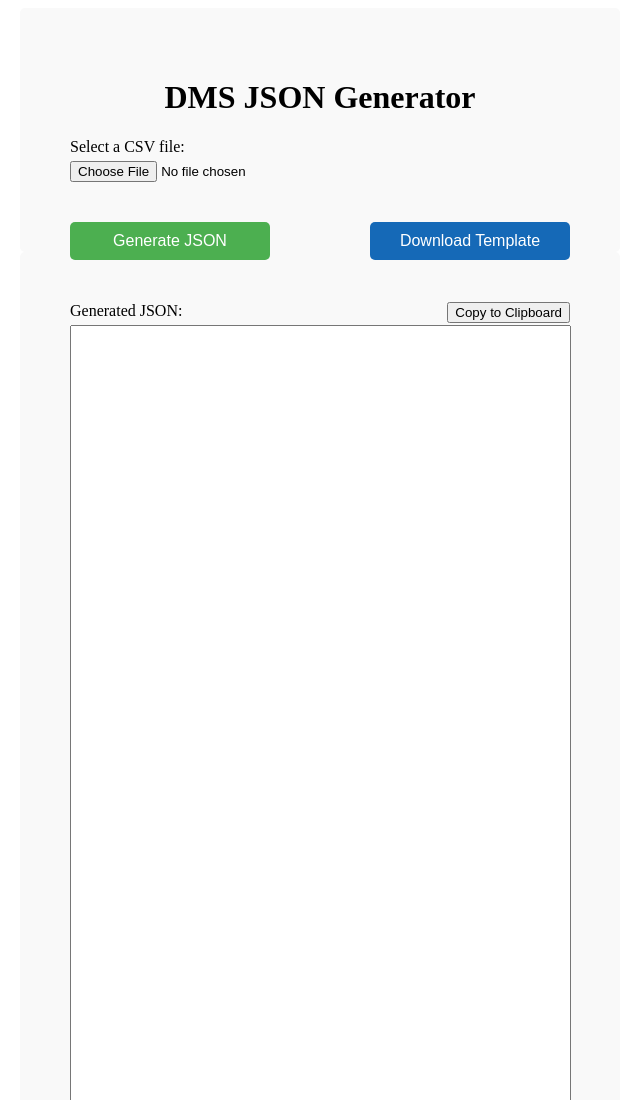
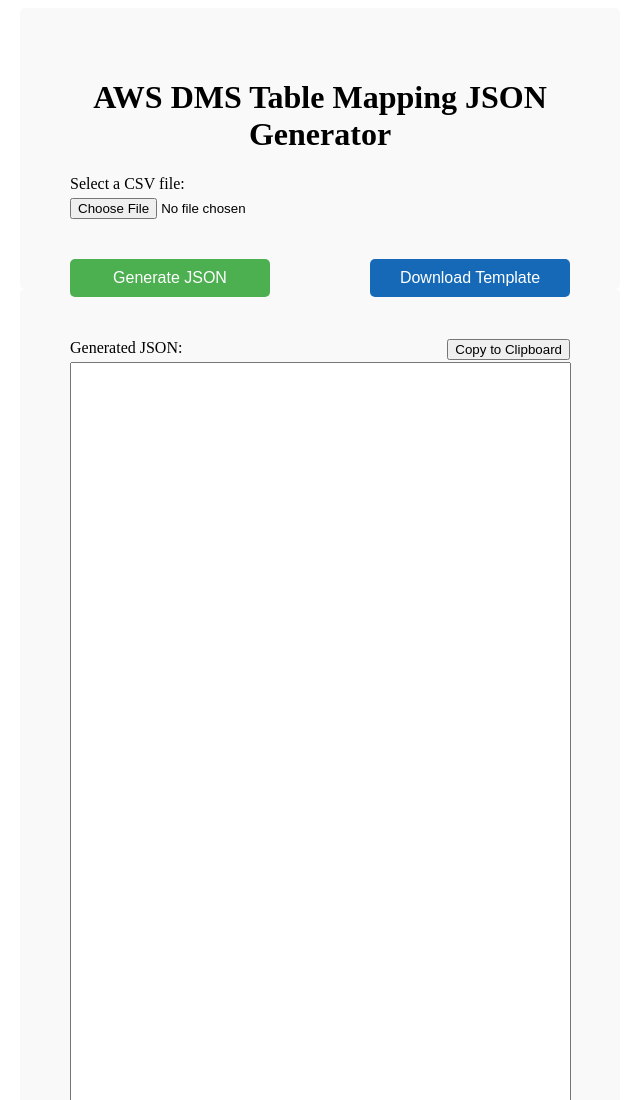
Before and after one commit to bharathalleni/bharathalleni.github.io, a plain HTML site: page aws-dms-json-generator/index.html in a window 1280 px wide. Shown: the top 1100 px of the page, without its empty margins (320-960 px from the left). Drawn offline with Linux system fonts and the light colour scheme.

Commit message:
Add metadata, Change Title

```diff
--- a/aws-dms-json-generator/index.html
+++ b/aws-dms-json-generator/index.html
@@ -1,8 +1,11 @@
 <!DOCTYPE html>
 <html>
 <head>
-  <title>DMS JSON Generator</title>
+  <title>AWS DMS Table Mapping JSON Generator</title>
   <meta charset="UTF-8">
+  <meta name="description" content="Online AWS DMS Table Mapping JSON Generator">
+  <meta name="keywords" content="AWS, DMS, Table Mapping, JSON Generator">
+  <meta name="author" content="Bharath Kumar Aleni">
   <meta name="viewport" content="width=device-width, initial-scale=1.0">
   <!-- <link rel="stylesheet" href="styles.css"> -->
   <style>
@@ -86,7 +89,7 @@
 </head>
 <body>
   <div class="container">
-    <h1>DMS JSON Generator</h1>
+    <h1>AWS DMS Table Mapping JSON Generator</h1>
     <form id="upload-form">
       <div class="form-group">
         <label for="csv-file">Select a CSV file:</label>
```
